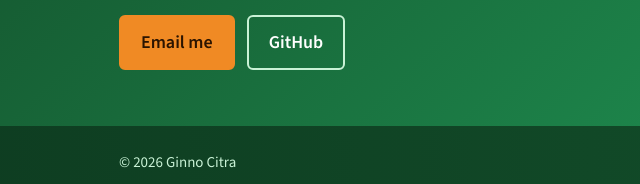
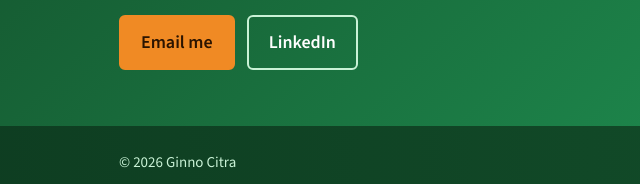
Before and after one commit to ginno-citra/ginno-citra.github.io, a plain HTML site: page index.html in a window 1280 px wide. Shown: the part 3117-3301 px from the top of the page, 49-689 px from the left. Drawn offline with nearby package versions, Linux system fonts and the light colour scheme.

Commit message:
Replace GitHub link with LinkedIn link

```diff
--- a/index.html
+++ b/index.html
@@ -228,7 +228,7 @@ footer{background:linear-gradient(90deg,#0e3d21,#14532d);color:var(--soft);paddi
       <div class="btns">
         <!-- TODO: replace YOUR-EMAIL with your real address -->
         <a class="btn primary" href="mailto:ginnocitra.work@gmail.com">Email me</a>
-        <a class="btn ghost" href="https://github.com/ginno-citra">GitHub</a>
+        <a class="btn ghost" href="https://www.linkedin.com/in/ginno-citra/">LinkedIn</a>
         <!-- TODO: add your LinkedIn and resume links here -->
       </div>
     </div>
```
